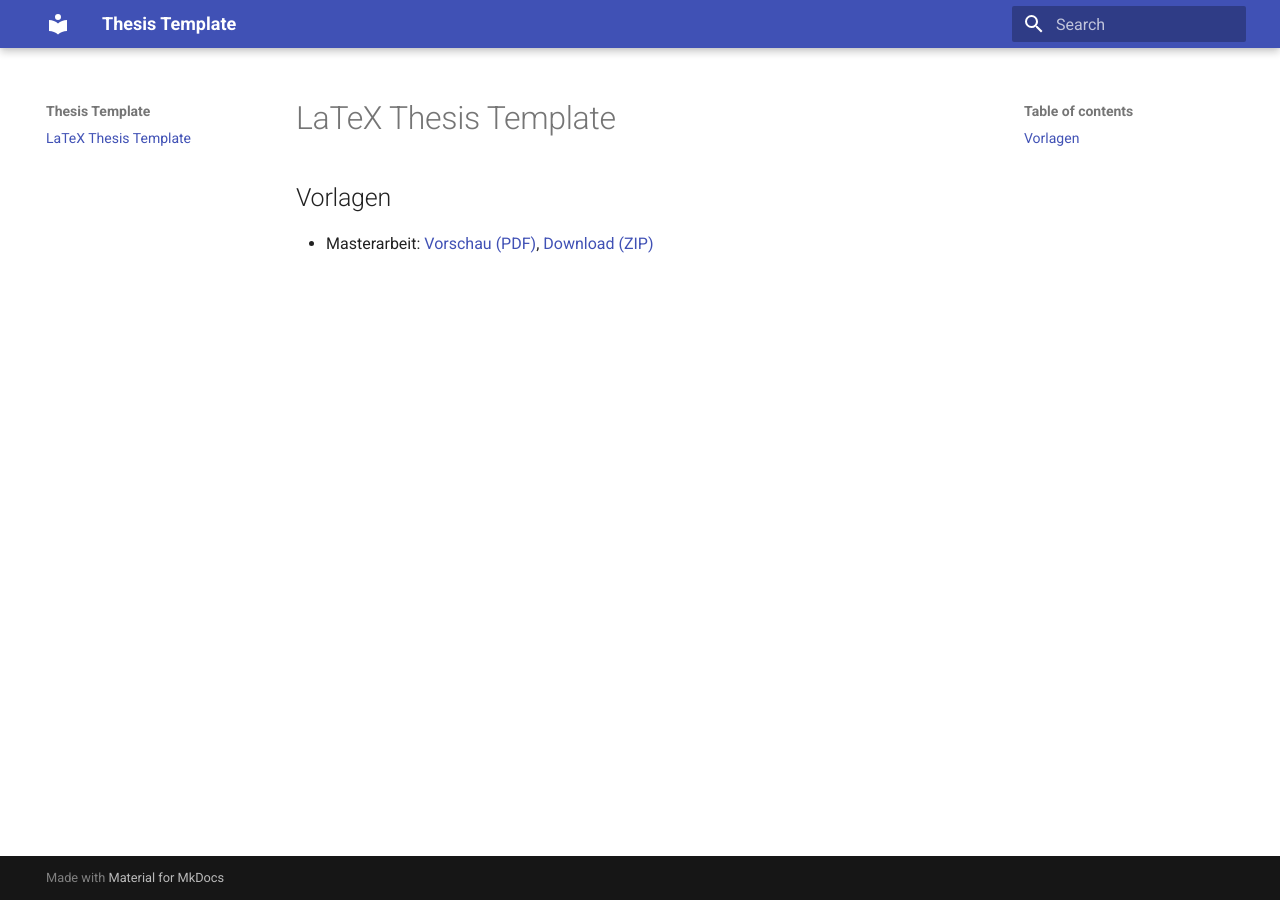
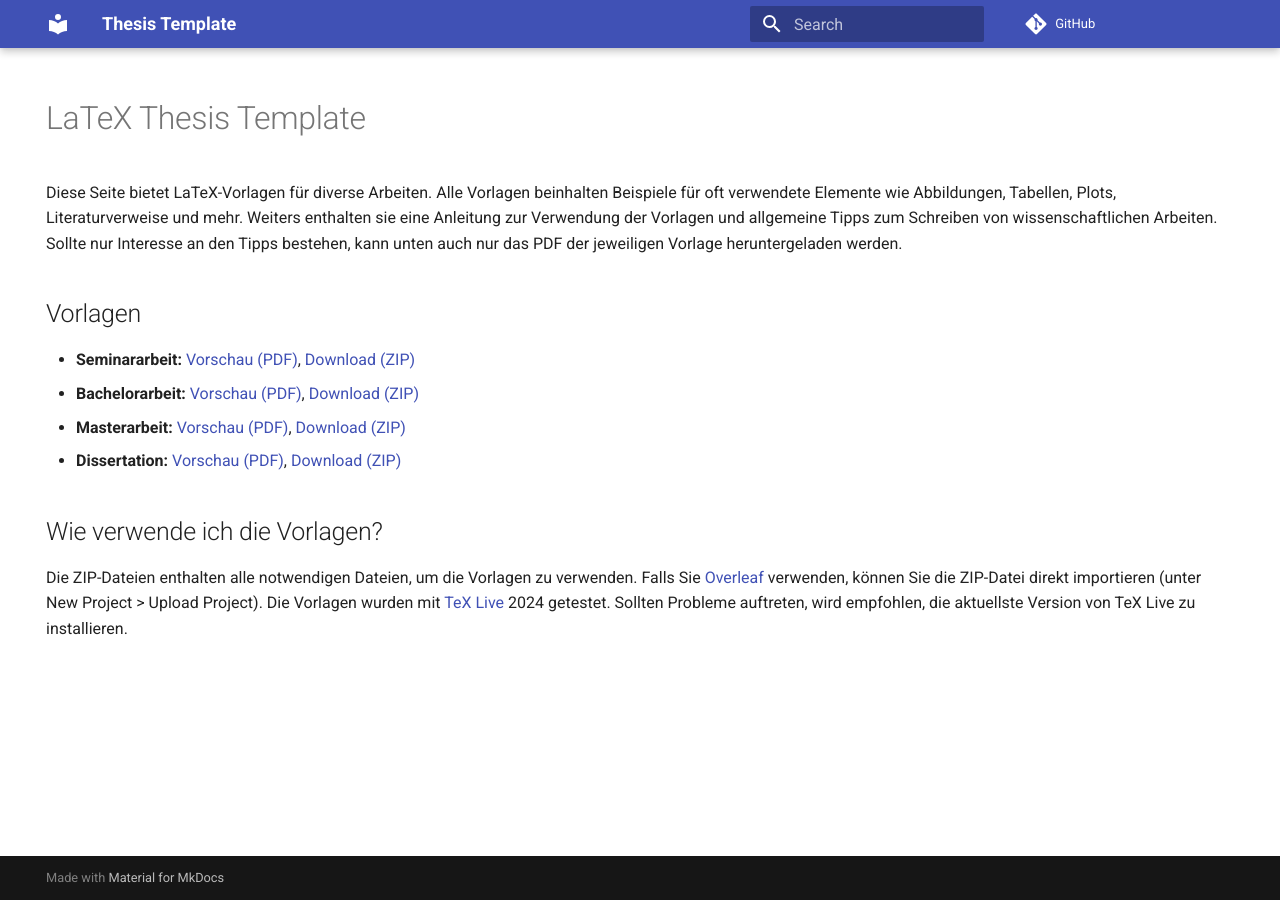
Before and after one commit to NumPDEs/thesis-template, an MkDocs documentation site: the page built from docs/index.md, in a window 1280 px wide. Built offline with MkDocs 1.6.1 and Material for MkDocs 9.7.7, drawn with Linux system fonts in a browser that asks for light colours; comment, search, counter and statistics services are not loaded.

Commit message:
update docs

```diff
--- a/docs/index.md
+++ b/docs/index.md
@@ -1,5 +1,20 @@
+---
+hide:
+  - navigation
+  - toc
+---
+
 # LaTeX Thesis Template
+
+Diese Seite bietet LaTeX-Vorlagen für diverse Arbeiten. Alle Vorlagen beinhalten Beispiele für oft verwendete Elemente wie Abbildungen, Tabellen, Plots, Literaturverweise und mehr. Weiters enthalten sie eine Anleitung zur Verwendung der Vorlagen und allgemeine Tipps zum Schreiben von wissenschaftlichen Arbeiten. Sollte nur Interesse an den Tipps bestehen, kann unten auch nur das PDF der jeweiligen Vorlage heruntergeladen werden.
 
 ## Vorlagen
 
-- Masterarbeit: [Vorschau (PDF)](pdfs/template_diplom.pdf), [Download (ZIP)](dl/template_diplom.zip)
+- **Seminararbeit:** [Vorschau (PDF)](pdfs/template_seminar.pdf), [Download (ZIP)](dl/template_seminar.zip)
+- **Bachelorarbeit:** [Vorschau (PDF)](pdfs/template_bachelor.pdf), [Download (ZIP)](dl/template_bachelor.zip)
+- **Masterarbeit:** [Vorschau (PDF)](pdfs/template_diplom.pdf), [Download (ZIP)](dl/template_diplom.zip)
+- **Dissertation:** [Vorschau (PDF)](pdfs/template_diss.pdf), [Download (ZIP)](dl/template_diss.zip)
+
+## Wie verwende ich die Vorlagen?
+
+Die ZIP-Dateien enthalten alle notwendigen Dateien, um die Vorlagen zu verwenden. Falls Sie [Overleaf](https://www.overleaf.com/) verwenden, können Sie die ZIP-Datei direkt importieren (unter New Project > Upload Project). Die Vorlagen wurden mit [TeX Live](https://tug.org/texlive/) 2024 getestet. Sollten Probleme auftreten, wird empfohlen, die aktuellste Version von TeX Live zu installieren.
--- a/mkdocs.yml
+++ b/mkdocs.yml
@@ -1,4 +1,5 @@
 site_name: Thesis Template
 site_url: https://numpdes.github.io/thesis-template/
+repo_url: https://github.com/NumPDEs/thesis-template
 theme:
   name: material
```
